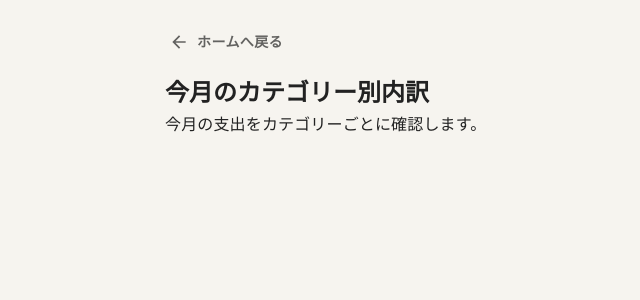
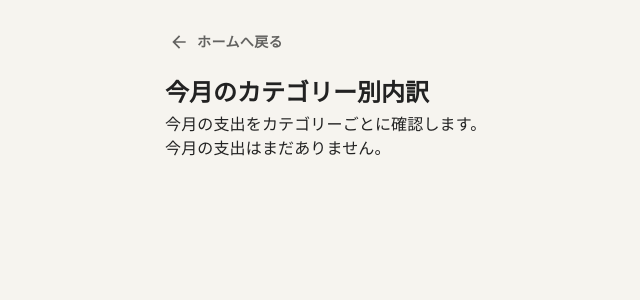
Before and after one commit to ryusei-yaku/kakeibo-app, a React (Vite) app: page /categories/monthly in a window 1280 px wide. Shown: the top 300 px of the page, without its empty margins (199-839 px from the left). Built offline with nearby package versions, Linux system fonts and the light colour scheme.

Commit message:
カテゴリ別内訳を金額順に表示

```diff
--- a/src/App.tsx
+++ b/src/App.tsx
@@ -22,7 +22,7 @@ function App() {
         />
         <Route
           path="/categories/monthly"
-          element={<MonthlyCategorySummaryPage />}
+          element={<MonthlyCategorySummaryPage expenses={expenses}/>}
         />
       </Routes>
     </BrowserRouter>
--- a/src/features/categories/MonthlyCategorySummaryPage.tsx
+++ b/src/features/categories/MonthlyCategorySummaryPage.tsx
@@ -5,11 +5,74 @@ import {
     Container,
     Stack,
     Typography,
+    Card,
+    CardContent,
 } from "@mui/material";
 import { useNavigate } from "react-router-dom";
+import type { Expense } from "../../types/expense";
+import dayjs from "dayjs";
+import CategoryIcon from "@mui/icons-material/Category"
 
-function MonthlyCategorySummaryPage() {
+type MonthlyCategorySummaryPageProps = {
+    expenses: Expense[];
+}
+
+//カテゴリー別に集計した結果の1件分の型
+type CategorySummary = {
+    id: string;
+    name: string;
+    amount: number;
+}
+
+//数値を「1,200円」のような表示用の文字列に変換する
+function formatYen(amount: number) {
+    return `${amount.toLocaleString()}円 `
+}
+
+function MonthlyCategorySummaryPage({
+    expenses,
+}: MonthlyCategorySummaryPageProps) {
     const navigate = useNavigate();
+    //今日が含まれる年月を"2026-06"のような形式で取得する
+    const currentMonth = dayjs().format("YYYY-MM");
+    //全支出の中から、今月の日付の支出だけを取り出す
+    const monthlyExpenses = expenses.filter((expense) =>
+        expense.date.startsWith(currentMonth)
+    );
+
+    //今月の支出だけを、カテゴリーごとの合計金額にまとめる
+    const monthlyCategorySummaries = monthlyExpenses.reduce<CategorySummary[]>(
+        (summaries, expense) => {
+            //すでに同じカテゴリーの集計データがあるか探す
+            const existingSummary = summaries.find(
+                (summary) => summary.id === expense.categoryId
+            );
+
+            //すでに同じカテゴリーがある場合は、そのカテゴリーの金額に加算する
+            if (existingSummary) {
+                existingSummary.amount += expense.amount;
+                return summaries;
+            }
+
+            //まだそのカテゴリーがない場合は、新しいカテゴリー集計として追加する
+            return [
+                ...summaries,
+                {
+                    id: expense.categoryId,
+                    name: expense.categoryName,
+                    amount: expense.amount,
+                },
+            ];
+        },
+
+        //最初は空の配列から集計を始める
+        []
+    );
+
+    //カテゴリー別合計を、金額が大きい順に並べ替える
+    const sortedMonthlyCategorySummaries = [...monthlyCategorySummaries].sort(
+        (a, b) => b.amount - a.amount //大きいものを前にする並び替え。
+    );
 
     return (
         <Box sx={{ minHeight: "100vh", backgroundColor: "#f6f4ef", py: 3 }}>
@@ -39,6 +102,45 @@ function MonthlyCategorySummaryPage() {
                         <Typography color="text.secondary" sx={{ mt: 0.5 }}>
                             今月の支出をカテゴリーごとに確認します。
                         </Typography>
+
+                        {/* 今月の支出が1件もない場合の表示 */}
+                        {sortedMonthlyCategorySummaries.length === 0 ? (
+                            <Typography color="text.secondary">
+                                今月の支出はまだありません。
+                            </Typography>
+                        ) : (
+                            //今月の支出がある場合は、カテゴリー別の合計を一覧表示する
+                            <Stack spacing={1.5}>
+                                {sortedMonthlyCategorySummaries.map((summary) => (
+                                    <Card key={summary.id} sx={{ borderRadius: 3 }}>
+                                        <CardContent>
+                                            <Box
+                                                sx={{
+                                                    display: "flex",
+                                                    alignItems: "center",
+                                                    justifyContent: "space-between",
+                                                    gap: 2,
+                                                }}
+                                            >
+                                                {/* 左側：カテゴリー名 */}
+                                                <Box sx={{ display: "flex", alignItems: "center", gap: 1 }}>
+                                                    <CategoryIcon color="primary" />
+
+                                                    <Typography sx={{ fontWeight: "bold" }}>
+                                                        {summary.name}
+                                                    </Typography>
+                                                </Box>
+
+                                                {/* 右側：そのカテゴリー合計金額 */}
+                                                <Typography sx={{ fontWeight: "bold" }}>
+                                                    {formatYen(summary.amount)}
+                                                </Typography>
+                                            </Box>
+                                        </CardContent>
+                                    </Card>
+                                ))}
+                            </Stack>
+                        )}
                     </Box>
                 </Stack>
             </Container>
--- a/src/features/expenses/ExpenseFormPage.tsx
+++ b/src/features/expenses/ExpenseFormPage.tsx
@@ -8,6 +8,7 @@ import "dayjs/locale/ja";
 import { useState } from "react";
 import { useNavigate } from "react-router-dom";
 import type { Expense } from "../../types/expense";
+import ArrowBackIcon from "@mui/icons-material/ArrowBack";
 
 type ExpenseFormPageProps = {
     expenses: Expense[];
@@ -96,13 +97,14 @@ function ExpenseFormPage({ expenses, onAddExpense }: ExpenseFormPageProps) {
             <Container maxWidth="sm">
                 <Button
                     onClick={() => navigate("/")}
+                    startIcon={<ArrowBackIcon />}
                     sx={{
                         mb: 1,
                         color: "text.secondary",
                         fontWeight: "bold"
                     }}
                 >
-                    ←戻る
+                    ホームへ戻る
                 </Button>
 
                 <Box
```
